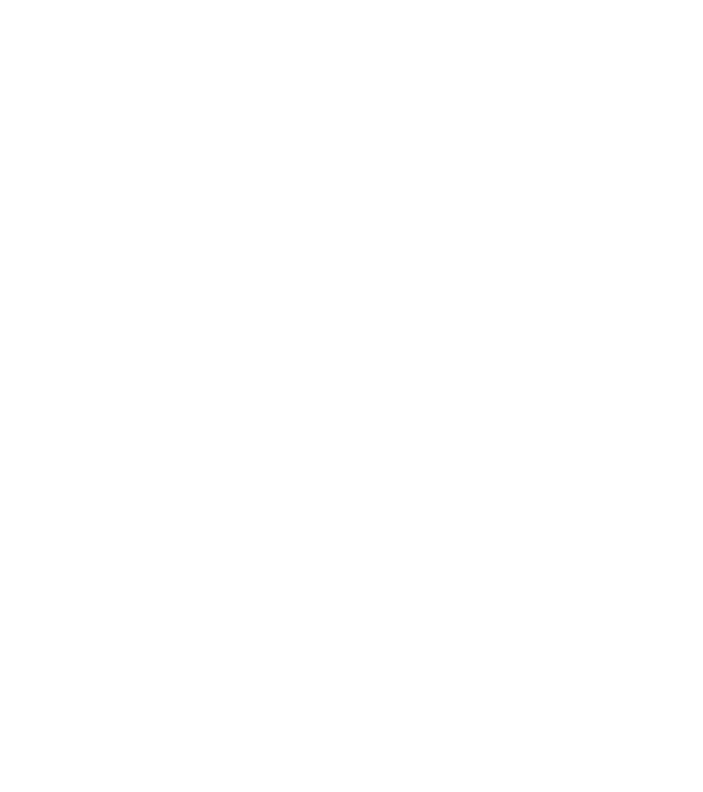
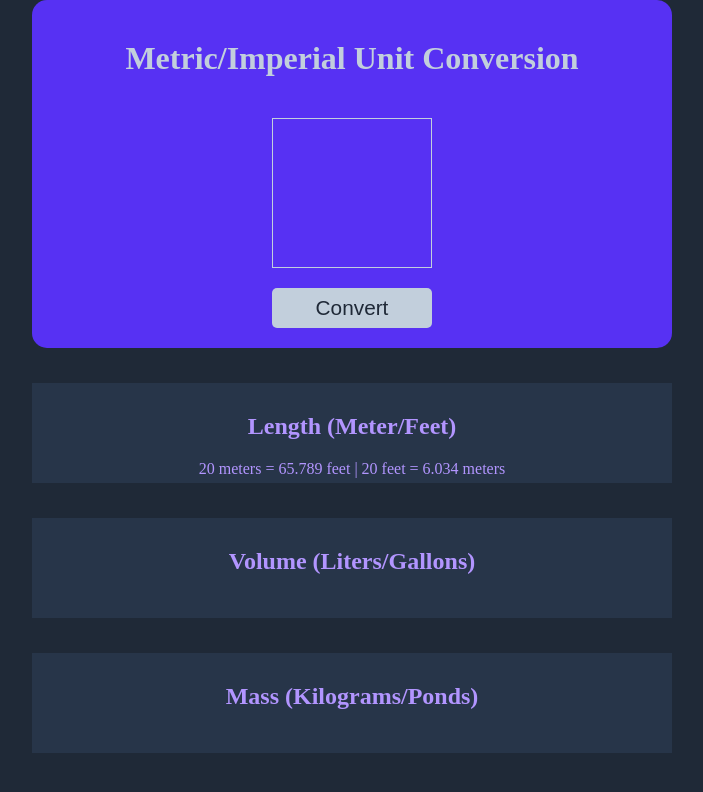
Before and after one commit to alexGrandolph/js-unit-conversion, a plain HTML site: page index.html in a window 1280 px wide. Shown: the whole page, without its empty margins (352-1055 px from the left). Drawn offline with Linux system fonts and the light colour scheme.

Commit message:
feat: set up initial css styling

```diff
--- a/index.css
+++ b/index.css
@@ -1,3 +1,54 @@
 body {
   margin: 0;
+  background-color: #1F2937;
 }
+
+#top-container {
+  color: #c2cfdc;
+  text-align: center;
+  background-color: #5731f3;
+  width: 50%;
+  margin-left: 30%;
+  border-radius: 15px;
+}
+
+h1{
+  text-align: center;
+  padding-top: 40px;
+  padding-bottom: 20px;
+  font-weight: bold;
+}
+
+#unit-input {
+  width: 160px;
+  height: 150px;
+  background-color: #5731f3;
+  border: 1px solid #c2cfdc;
+  font-size: 70px;
+  color: #c2cfdc;
+  padding: 10px 20px;
+}
+
+#convert-btn {
+  margin: 20px;
+  background-color: #c2cfdc;
+  border: none;
+  width: 160px;
+  height: 40px;
+  border-radius: 5px;
+  font-size: 1.3rem;
+  color: #1F2937;
+
+}
+
+#conversion-container {
+  background-color: #273549;
+  color: #B295FF;
+  text-align: center;
+  width: 50%;
+  height: 10%;
+  margin-left: 30%;
+  margin-top: 35px;
+  padding-top: 10px;
+  padding-bottom: 10px;
+}
--- a/index.html
+++ b/index.html
@@ -5,6 +5,29 @@
 </head>
 
 <body>
+  <div id="top-container">
+    <h1>Metric/Imperial Unit Conversion</h1>
+    <input id="unit-input" type="text"><br>
+    <button id="convert-btn">Convert</button>
+  </div>
+  <div id="bottom-container">
+
+    <div id="conversion-container" >
+      <h2>Length (Meter/Feet)</h2>
+      <p id="length">20 meters = 65.789 feet | 20 feet = 6.034 meters</p>
+    </div>
+
+    <div id="conversion-container">
+      <h2>Volume (Liters/Gallons)</h2>
+      <p id="volume"></p>
+    </div>
+
+    <div id="conversion-container">
+      <h2>Mass (Kilograms/Ponds)</h2>
+      <p id="mass"></p>
+    </div>
+
+  </div>
   <script src="index.js"></script>
 </body>
 
```
